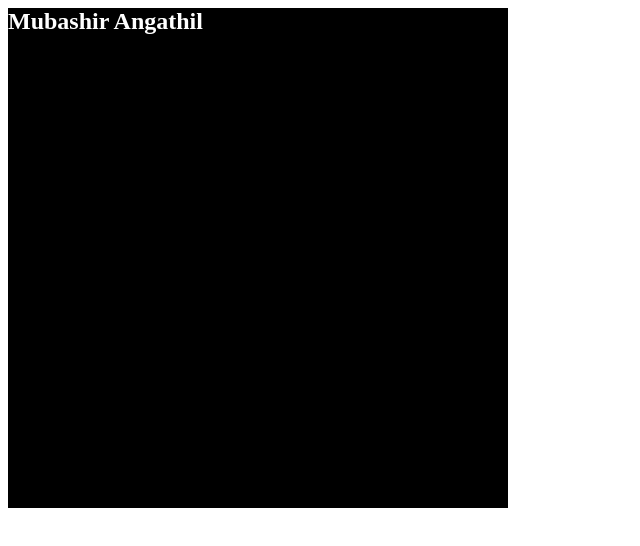
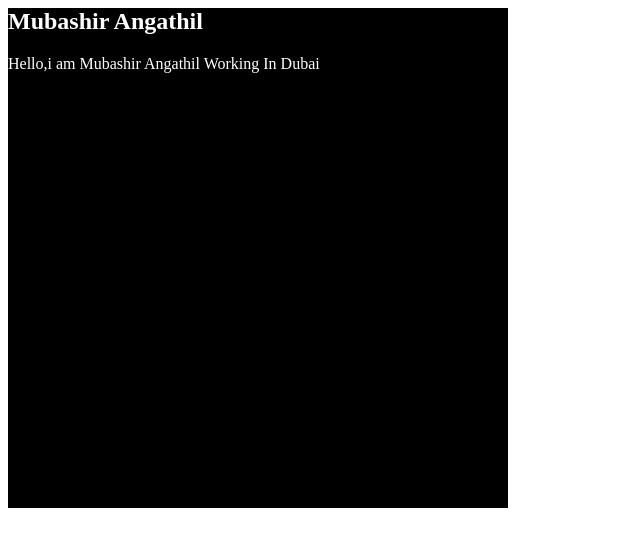
Before and after one commit to Mubashir-angathil/datewhithgit-sample, a plain HTML site: page git.html in a window 1280 px wide. Shown: the whole page, without its empty margins (0-640 px from the left). Drawn offline with Linux system fonts and the light colour scheme.

Commit message:
this is the third commit for adding paragaraph for descriping about me

```diff
--- a/git.html
+++ b/git.html
@@ -1,7 +1,10 @@
 <html>
 <body>
 <div style="background:black;color:white;width:500px;height:500px">
-<h2>Mubashir Angathil</h2>
+ <h2>Mubashir Angathil</h2>
+   <p>
+    Hello,i am Mubashir Angathil Working In Dubai
+  </p>
 </div>
 
 </body>
```
